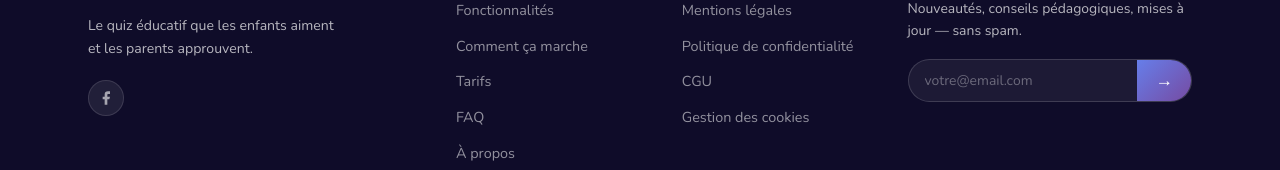
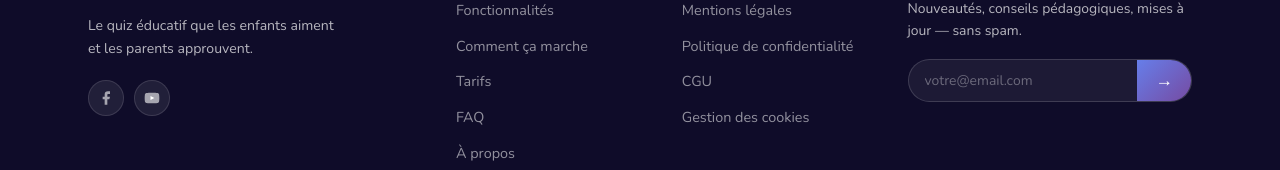
Before and after one commit to CallensJ/Erudia-landing, a Vue app: page /fr in a window 1280 px wide. Shown: the part 5494-5664 px from the top of the page. Built offline with nearby package versions, Linux system fonts and the light colour scheme.

Commit message:
added youtube channel icon

```diff
--- a/src/components/layout/AppFooter.vue
+++ b/src/components/layout/AppFooter.vue
@@ -67,6 +67,18 @@ const currentYear = new Date().getFullYear()
             >
               <svg xmlns="http://www.w3.org/2000/svg" width="16" height="16" viewBox="0 0 24 24" fill="currentColor" aria-hidden="true">
                 <path d="M18 2h-3a5 5 0 0 0-5 5v3H7v4h3v8h4v-8h3l1-4h-4V7a1 1 0 0 1 1-1h3z"/>
+              </svg>
+            </a>
+            <a
+              href="https://www.youtube.com/@erudiaapp"
+              class="footer__social"
+              target="_blank"
+              rel="noopener"
+              aria-label="YouTube"
+            >
+              <svg xmlns="http://www.w3.org/2000/svg" width="16" height="16" viewBox="0 0 24 24" fill="currentColor" aria-hidden="true">
+                <path d="M22.54 6.42a2.78 2.78 0 0 0-1.95-1.96C18.88 4 12 4 12 4s-6.88 0-8.59.46A2.78 2.78 0 0 0 1.46 6.42 29 29 0 0 0 1 12a29 29 0 0 0 .46 5.58 2.78 2.78 0 0 0 1.95 1.96C5.12 20 12 20 12 20s6.88 0 8.59-.46a2.78 2.78 0 0 0 1.95-1.96A29 29 0 0 0 23 12a29 29 0 0 0-.46-5.58z"/>
+                <polygon points="9.75 15.02 15.5 12 9.75 8.98 9.75 15.02" fill="white"/>
               </svg>
             </a>
           </div>
```
